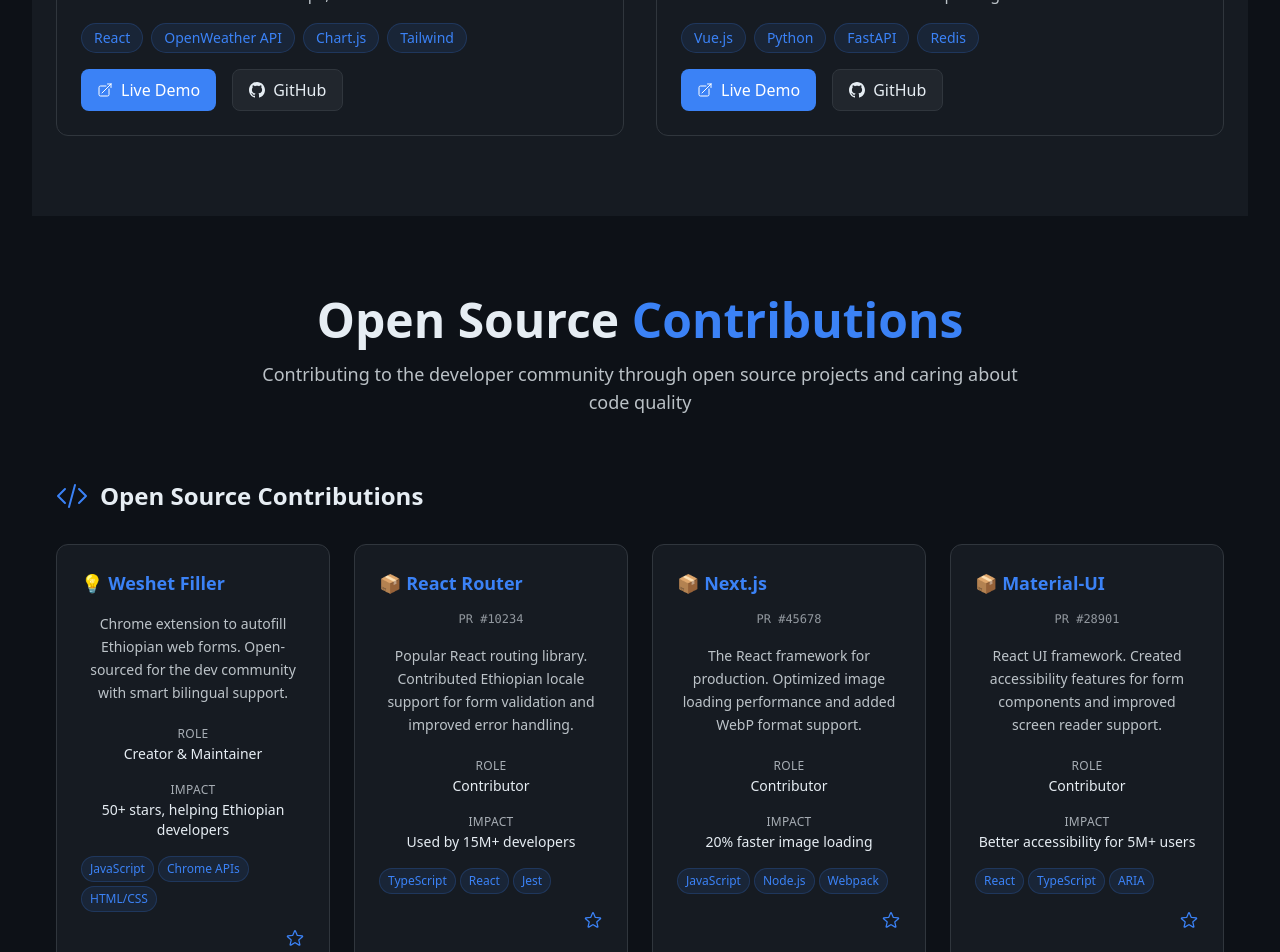
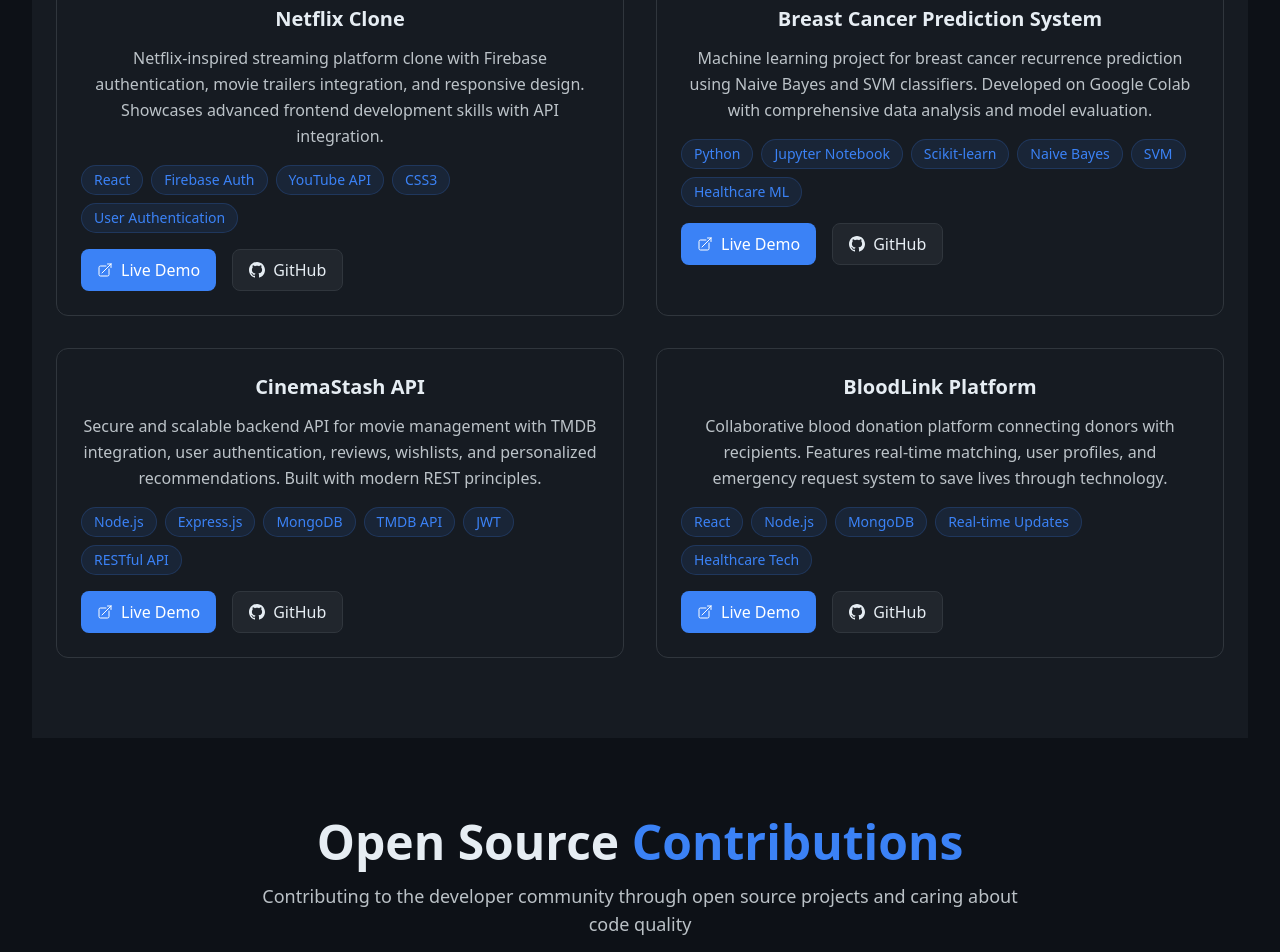
Before and after one commit to samuelAemro12/portfolio-app, a React (Vite) app: page / in a window 1280 px wide. Shown: the part 4020-4972 px from the top of the page. Built offline with nearby package versions, Linux system fonts and the light colour scheme.

Commit message:
added preliminary alignment changes made

```diff
--- a/src/components/OpenSource.tsx
+++ b/src/components/OpenSource.tsx
@@ -9,42 +9,21 @@ const OpenSource = () => {
 
   const openSourceContributions = [
     {
-      project: "Weshet Filler",
-      description: "Chrome extension to autofill Ethiopian web forms. Open-sourced for the dev community with smart bilingual support.",
-      repository: "https://github.com/samuelAemro12/weshet-filler",
-      role: "Creator & Maintainer",
-      impact: "50+ stars, helping Ethiopian developers",
-      techStack: ["JavaScript", "Chrome APIs", "HTML/CSS"],
-      type: "own-project"
-    },
-    {
-      project: "React Router",
-      description: "Popular React routing library. Contributed Ethiopian locale support for form validation and improved error handling.",
-      repository: "https://github.com/remix-run/react-router",
-      prNumber: "#10234",
+      project: "School Management System",
+      description: "Comprehensive school management platform for student records, grades, and administrative tasks. Contributed features and bug fixes during collaborative development.",
+      repository: "https://github.com/samuelAemro12/school-management-system",
       role: "Contributor",
-      impact: "Used by 15M+ developers",
-      techStack: ["TypeScript", "React", "Jest"],
+      impact: "Enhanced user experience and functionality",
+      techStack: ["JavaScript", "Node.js", "Database Management"],
       type: "contribution"
     },
     {
-      project: "Next.js",
-      description: "The React framework for production. Optimized image loading performance and added WebP format support.",
-      repository: "https://github.com/vercel/next.js",
-      prNumber: "#45678",
-      role: "Contributor",
-      impact: "20% faster image loading",
-      techStack: ["JavaScript", "Node.js", "Webpack"],
-      type: "contribution"
-    },
-    {
-      project: "Material-UI",
-      description: "React UI framework. Created accessibility features for form components and improved screen reader support.",
-      repository: "https://github.com/mui/material-ui",
-      prNumber: "#28901",
-      role: "Contributor",
-      impact: "Better accessibility for 5M+ users",
-      techStack: ["React", "TypeScript", "ARIA"],
+      project: "BloodLink Platform",
+      description: "Life-saving blood donation platform connecting donors with recipients. Contributed during hackathon with real-time matching and emergency request features.",
+      repository: "https://github.com/samuelAemro12/bloodlink",
+      role: "Hackathon Contributor",
+      impact: "Helping save lives through technology",
+      techStack: ["JavaScript", "React", "Real-time Updates"],
       type: "contribution"
     }
   ];
--- a/src/components/Projects.tsx
+++ b/src/components/Projects.tsx
@@ -9,32 +9,46 @@ const Projects = () => {
 
   const projects = [
     {
-      title: "Netflix Clone",
-      description: "Full-stack e-commerce solution with payment integration, inventory management, and admin dashboard.",
-      technologies: ["React", "Node.js", "MongoDB", "Stripe"],
-      liveDemo: "https://demo.example.com",
-      github: "https://github.com/username/ecommerce"
+      title: "AdeyBloom E-commerce Platform",
+      description: "Full-stack multilingual e-commerce platform with modern UI, Chapa payment integration, user authentication, and comprehensive product management. Features responsive design and real-time inventory tracking.",
+      technologies: ["React", "Node.js", "MongoDB", "Express.js", "Tailwind CSS", "Chapa API", "JWT", "Cloudinary"],
+      liveDemo: "https://adeybloom-frontend.netlify.app",
+      github: "https://github.com/samuelAemro12/AdeyBloom-ecommerce-clientSide"
     },
     {
       title: "Amazon Clone",
-      description: "Collaborative project management tool with real-time updates, team collaboration, and progress tracking.",
-      technologies: ["Next.js", "TypeScript", "Prisma", "PostgreSQL"],
-      liveDemo: "https://tasks.example.com",
-      github: "https://github.com/username/task-manager"
+      description: "Fully functional Amazon clone with user authentication, shopping cart, payment processing via Stripe, and Firebase integration. Features complete e-commerce functionality with modern React architecture.",
+      technologies: ["React", "Firebase", "Stripe API", "Express.js", "Node.js", "User Authentication"],
+      liveDemo: "https://amazon-clone-samuel.netlify.app",
+      github: "https://github.com/samuelAemro12/amazon-clone"
     },
     {
-      title: "AdeyBloom",
-      description: "Real-time weather application with location-based forecasts, interactive maps, and weather alerts.",
-      technologies: ["React", "OpenWeather API", "Chart.js", "Tailwind"],
-      liveDemo: "https://weather.example.com",
-      github: "https://github.com/username/weather-app"
+      title: "Netflix Clone",
+      description: "Netflix-inspired streaming platform clone with Firebase authentication, movie trailers integration, and responsive design. Showcases advanced frontend development skills with API integration.",
+      technologies: ["React", "Firebase Auth", "YouTube API", "CSS3", "User Authentication"],
+      liveDemo: "https://netflix-clone-samuel.netlify.app",
+      github: "https://github.com/samuelAemro12/netflix-clone"
     },
     {
-      title: "Breast cancer Case Predictor",
-      description: "Analytics dashboard for social media metrics with data visualization and automated reporting features.",
-      technologies: ["Vue.js", "Python", "FastAPI", "Redis"],
-      liveDemo: "https://analytics.example.com",
-      github: "https://github.com/username/social-analytics"
+      title: "Breast Cancer Prediction System",
+      description: "Machine learning project for breast cancer recurrence prediction using Naive Bayes and SVM classifiers. Developed on Google Colab with comprehensive data analysis and model evaluation.",
+      technologies: ["Python", "Jupyter Notebook", "Scikit-learn", "Naive Bayes", "SVM", "Healthcare ML"],
+      liveDemo: "https://colab.research.google.com/drive/your-notebook-link",
+      github: "https://github.com/samuelAemro12/MachineLeraning_SchoolProject-"
+    },
+    {
+      title: "CinemaStash API",
+      description: "Secure and scalable backend API for movie management with TMDB integration, user authentication, reviews, wishlists, and personalized recommendations. Built with modern REST principles.",
+      technologies: ["Node.js", "Express.js", "MongoDB", "TMDB API", "JWT", "RESTful API"],
+      liveDemo: "https://cinemastash-api.render.com",
+      github: "https://github.com/samuelAemro12/CinemaStash"
+    },
+    {
+      title: "BloodLink Platform",
+      description: "Collaborative blood donation platform connecting donors with recipients. Features real-time matching, user profiles, and emergency request system to save lives through technology.",
+      technologies: ["React", "Node.js", "MongoDB", "Real-time Updates", "Healthcare Tech"],
+      liveDemo: "https://bloodlink-platform.netlify.app",
+      github: "https://github.com/samuelAemro12/bloodlink"
     }
   ];
 
```
